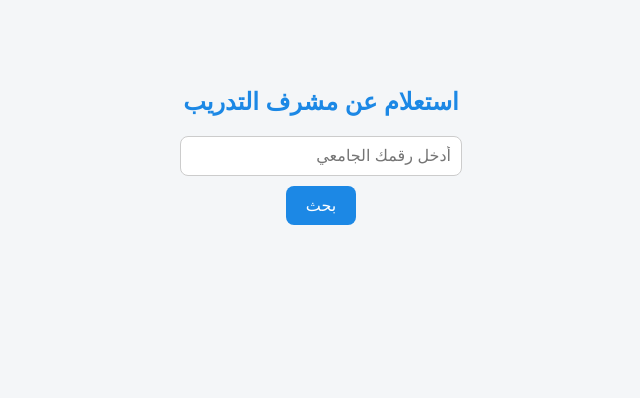
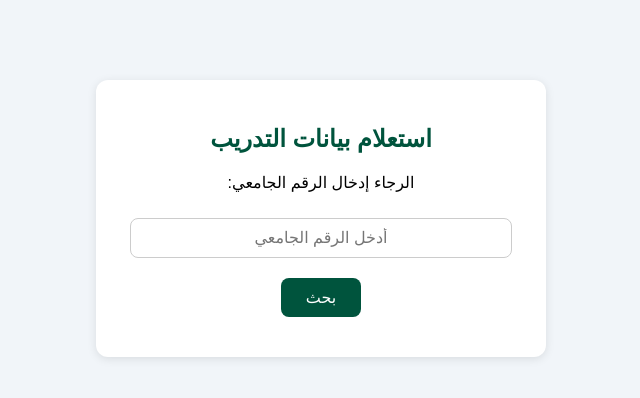
Before and after one commit to nafeakh-tech/student-supervisors, a plain HTML site: page index.html in a window 1280 px wide. Shown: the whole page, without its empty margins (319-959 px from the left). Drawn offline with Linux system fonts and the light colour scheme.

Commit message:
index.html

```diff
--- a/index.html
+++ b/index.html
@@ -2,65 +2,110 @@
 <html lang="ar" dir="rtl">
 <head>
   <meta charset="UTF-8">
-  <title>استعلام عن مشرف التدريب</title>
+  <meta name="viewport" content="width=device-width, initial-scale=1.0">
+  <title>استعلام بيانات التدريب - الجامعة الأردنية</title>
   <style>
-    body { font-family: 'Cairo', sans-serif; background:#f4f6f8; text-align:center; padding-top:60px; }
-    h2 { color:#1c88e5; }
-    input { padding:10px; width:260px; border-radius:8px; border:1px solid #ccc; font-size:16px; }
-    button { padding:10px 20px; margin-top:10px; background-color:#1c88e5; color:#fff; border:none; border-radius:8px; cursor:pointer; font-size:16px; }
-    button:hover { background-color:#166fbb; }
-    #result { margin-top:20px; font-size:18px; color:#333; }
-    .card { display:inline-block; padding:15px; border-radius:10px; background:#fff; box-shadow:0 0 10px rgba(0,0,0,0.1); text-align:right; }
+    body {
+      font-family: 'Cairo', sans-serif;
+      background: #f1f5f9;
+      text-align: center;
+      direction: rtl;
+      margin: 0;
+      padding: 0;
+    }
+    .container {
+      background: white;
+      max-width: 400px;
+      margin: 80px auto;
+      padding: 25px;
+      border-radius: 12px;
+      box-shadow: 0 2px 10px rgba(0,0,0,0.1);
+    }
+    h2 {
+      color: #00543D;
+      margin-bottom: 20px;
+    }
+    input[type="text"] {
+      width: 90%;
+      padding: 10px;
+      margin: 10px 0;
+      border: 1px solid #ccc;
+      border-radius: 8px;
+      font-size: 16px;
+      text-align: center;
+    }
+    button {
+      background-color: #00543D;
+      color: white;
+      padding: 10px 25px;
+      border: none;
+      border-radius: 8px;
+      font-size: 16px;
+      cursor: pointer;
+      margin-top: 10px;
+    }
+    button:hover {
+      background-color: #007a56;
+    }
+    .result {
+      margin-top: 25px;
+      background: #e8f5e9;
+      border-radius: 8px;
+      padding: 15px;
+      display: none;
+      text-align: right;
+    }
+    .error {
+      color: red;
+      margin-top: 15px;
+    }
   </style>
 </head>
 <body>
-
-  <h2>استعلام عن مشرف التدريب</h2>
-
-  <input type="text" id="studentId" placeholder="أدخل رقمك الجامعي">
-  <br>
-  <button type="button" onclick="check()">بحث</button>
-
-  <div id="result"></div>
+  <div class="container">
+    <h2>استعلام بيانات التدريب</h2>
+    <p>الرجاء إدخال الرقم الجامعي:</p>
+    <input type="text" id="studentId" placeholder="أدخل الرقم الجامعي">
+    <button onclick="searchStudent()">بحث</button>
+    <div class="error" id="error"></div>
+    <div class="result" id="result"></div>
+  </div>
 
   <script>
-    // رابط الـGoogle Script Web App
-    const SCRIPT_URL = "https://script.google.com/macros/s/AKfycbzvppAvk8k6kP7-jo-hvzM7if0_uxbroeo3q8XfLbDOKJgu7Y5qD9MF8X98taUlbWv7/exec";
+    const SCRIPT_URL = "https://script.google.com/macros/s/YOUR_SCRIPT_ID/exec"; // ضع رابط السكربت هنا
 
-    async function check() {
-      const id = document.getElementById('studentId').value.trim();
-      const resultDiv = document.getElementById('result');
+    async function searchStudent() {
+      const id = document.getElementById("studentId").value.trim();
+      const errorDiv = document.getElementById("error");
+      const resultDiv = document.getElementById("result");
+      errorDiv.textContent = "";
+      resultDiv.style.display = "none";
 
       if (!id) {
-        resultDiv.textContent = "يرجى إدخال الرقم الجامعي.";
+        errorDiv.textContent = "الرجاء إدخال الرقم الجامعي.";
         return;
       }
 
-      resultDiv.textContent = "جاري البحث ...";
-
       try {
-        const response = await fetch(`${SCRIPT_URL}?id=${encodeURIComponent(id)}`);
+        const response = await fetch(`${SCRIPT_URL}?id=${id}`);
         const data = await response.json();
 
         if (data.found) {
           resultDiv.innerHTML = `
-            <div class="card">
-              <b>الرقم الجامعي:</b> ${data.Id} <br>
-              <b>اسم الطالب:</b> ${data.اسم_الطالب} <br>
-              <b>التخصص:</b> ${data.التخصص} <br>
-              <b>المشرف:</b> ${data.اسم_المشرف}
-            </div>
+            <p><strong>الرقم الجامعي:</strong> ${data.Id}</p>
+            <p><strong>اسم الطالب:</strong> ${data["اسم_الطالب"]}</p>
+            <p><strong>التخصص:</strong> ${data["التخصص"]}</p>
+            <p><strong>اسم المشرف:</strong> ${data["اسم_المشرف"]}</p>
           `;
+          resultDiv.style.display = "block";
         } else {
-          resultDiv.textContent = data.message || "لم يتم العثور على بيانات.";
+          errorDiv.textContent = data.message || "لم يتم العثور على الطالب.";
         }
-
-      } catch (err) {
-        console.error(err);
-        resultDiv.textContent = "حدث خطأ أثناء الاتصال بالخدمة.";
+      } catch (error) {
+        errorDiv.textContent = "حدث خطأ أثناء الاتصال. حاول لاحقًا.";
+        console.error(error);
       }
     }
   </script>
-
 </body>
 </html>
```
